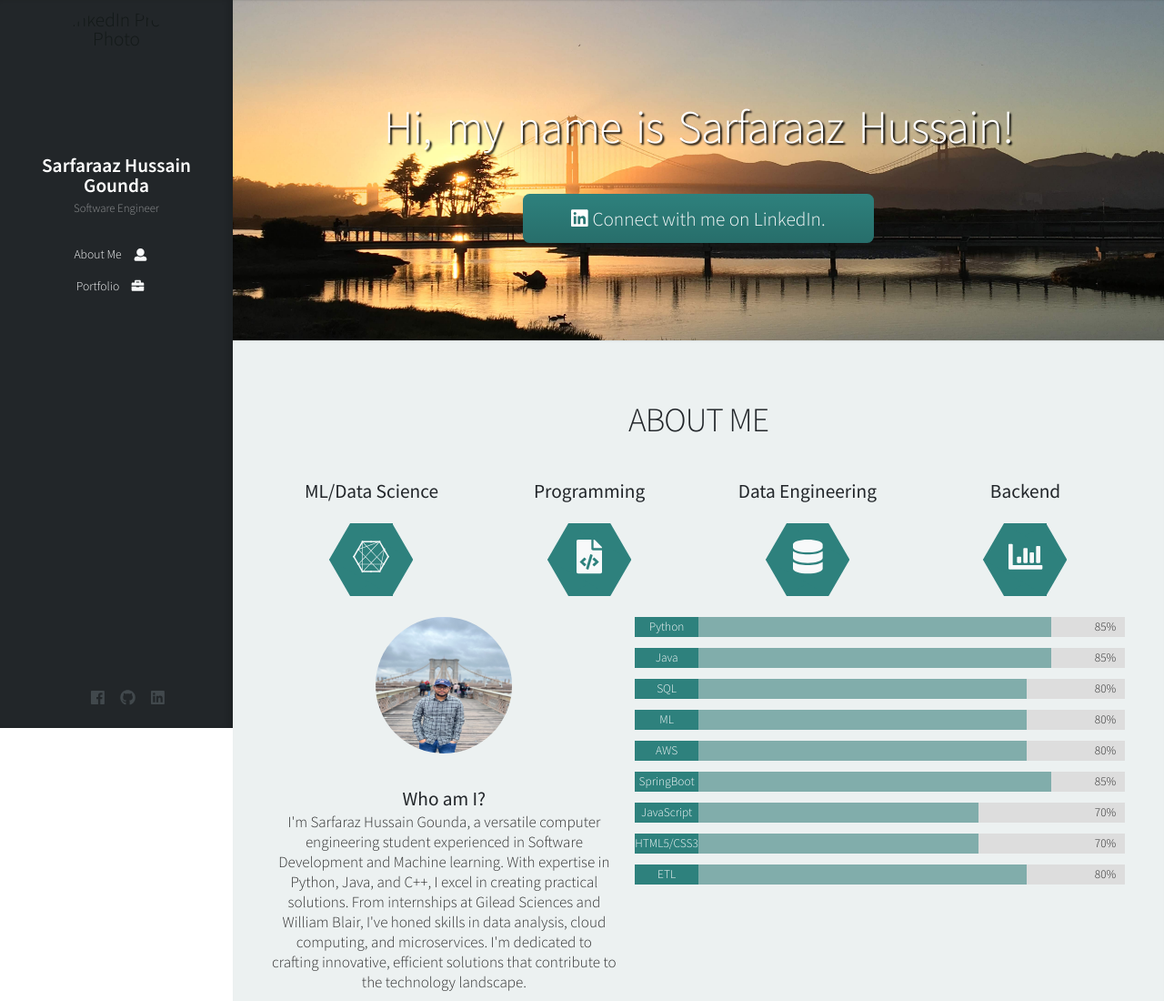
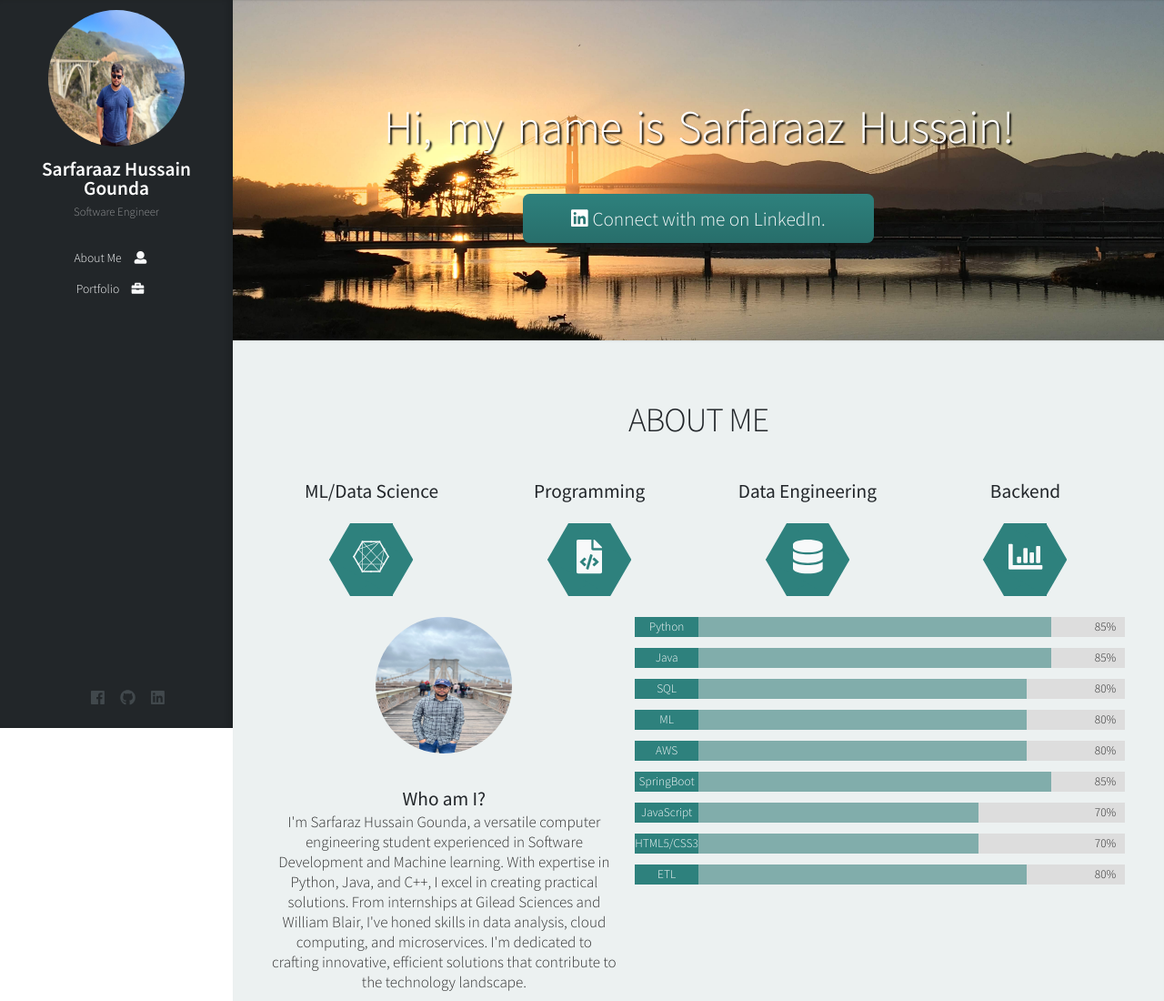
Before and after one commit to sarfaraaz-007/sarfaraaz-007.github.io, a plain HTML site: page index.html in a window 1280 px wide. Shown: the top 1100 px of the page at 91% size. Drawn offline with Linux system fonts and the light colour scheme.

Commit message:
Update index.html

```diff
--- a/index.html
+++ b/index.html
@@ -15,7 +15,7 @@
 
 
                 <div id="logo">
-                    <span class="image avatar100"><img src="pic.jpg" alt="LinkedIn Profile Photo" /></span>
+                    <span class="image avatar100"><img src="img/pic.jpg" alt="LinkedIn Profile Photo" /></span>
 
                 </div>
 
```
